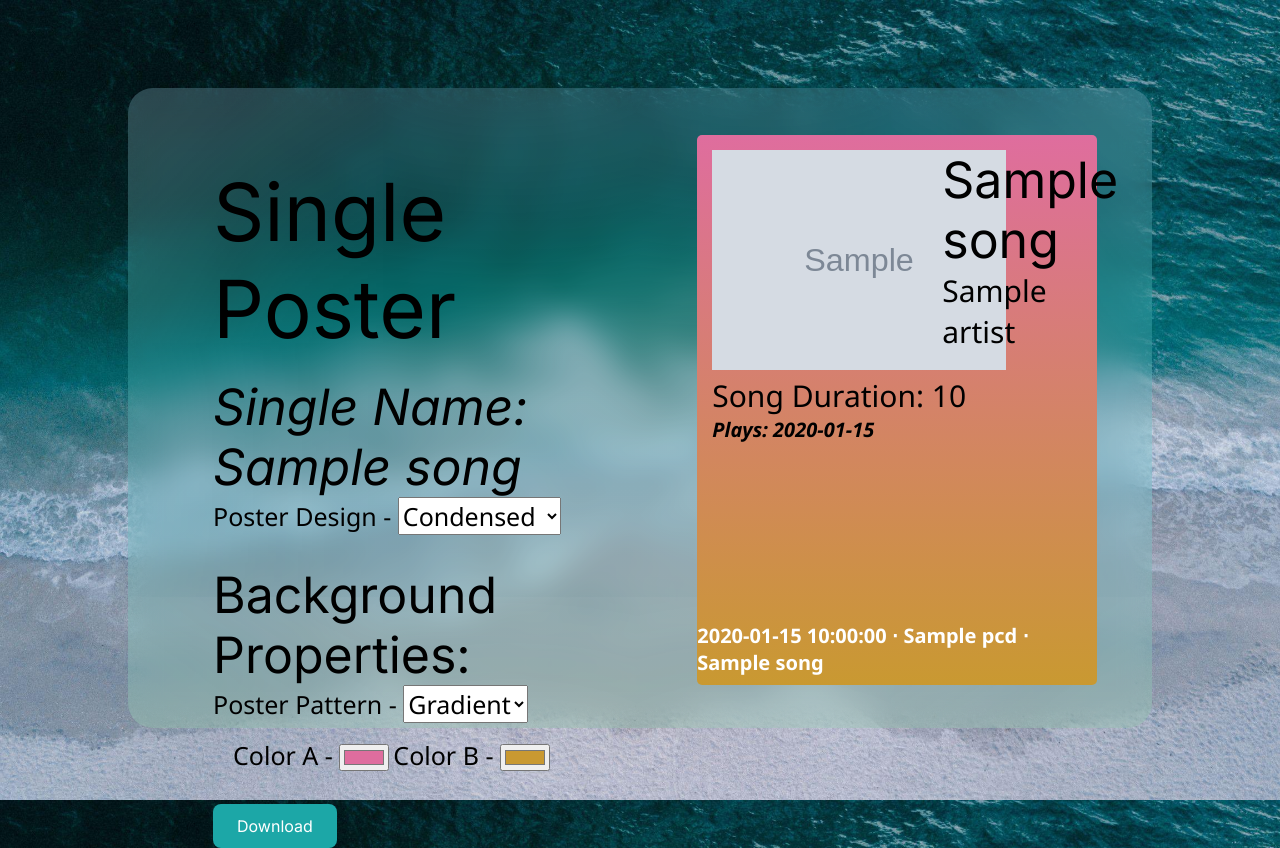
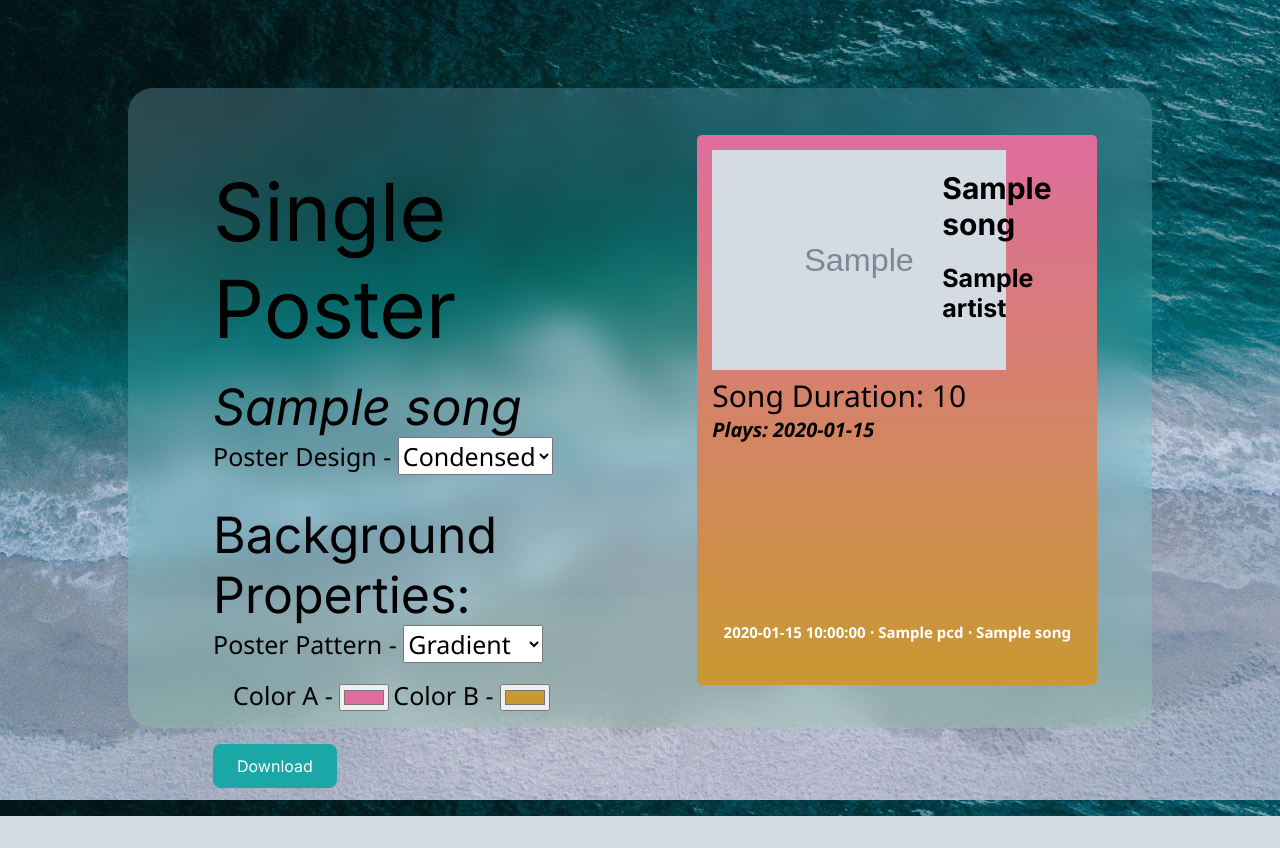
Before and after one commit to bellflwr/masseyhacks_xi, a Flask app: template masseyhacks_xi/templates/single_posters.html in a window 1280 px wide. After the commit the page ends 816 px from the top, so only its background shows below. Run offline with Flask 3, Linux system fonts and the light colour scheme; the template is opened without the code that fills it: most values are stand-ins (such as "Sample title", 1, 10 or a date in 2020); grey boxes marked "Sample" are stand-in pictures; some libraries are stand-ins or nearby versions.

Commit message:
Finished Single Posters Adjustments

```diff
--- a/masseyhacks_xi/templates/single_posters.html
+++ b/masseyhacks_xi/templates/single_posters.html
@@ -10,14 +10,14 @@
         <div class="bg_elements", id="properties">
             <div style="margin: 50px 0 0 60px;">
                 <header class="extra_large_header", style="margin-bottom: 20px;">Single Poster</header>
-                <header class="category_header", style="font-style: italic;">Single Name: {{ song.name }}</header>
+                <header class="category_header", style="font-style: italic;">{{ song.name }}</header>
 
                 <label for="poster_design", class="property_header">Poster Design - </label>
                 <select name="poster_design", class="property_header", id="poster_design", x-model="poster_design">
                     <option>Condensed</option>
                     <option>Organized</option>
                     <option>Centered</option>
-                    <option>Right_Focus</option>
+
                 </select>
 
                 <header class="category_header" style="margin-top: 30px;">Background Properties: </header>
@@ -28,6 +28,8 @@
                     <option>Stencils</option>
                     <option>Roses</option>
                     <option>Splash</option>
+                    <option>Hexagons</option>
+                    <option>Circles</option>
                 </select>
 
                 <div style="margin: 15px 0 0 20px; background: none;">
@@ -46,32 +48,32 @@
             <div class="column_arrangement" id="preview" :style="`--color_A: ${color_A}; --color_B: ${color_B}`">
                 <div style="display: flex; height: 40%;">
                     <div class="bg_elements", id="album_cover", style="height: 100%; justify-content: center;">
-                        <img src="{{ song.image_url }}", style="height:100%;", x-show="poster_design == 'Condensed' || poster_design == 'Right_Focus'">
+                        <img src="{{ song.image_url }}", style="height:100%;", x-show="poster_design == 'Condensed'">
                         <img src="{{ song.image_url }}", style="height:100%;", x-show="poster_design == 'Organized' || poster_design == 'Centered'">
                     </div>
 
-                    <div class="bg_elements", id="album_cover_side_text", style="height: 80%; background: none;", x-show="poster_design == 'Condensed' || poster_design == 'Right_Focus'">
-                        <label class="large_header", x-show="poster_design == 'Condensed' || poster_design == 'Right_Focus'">{{ song.name }}</label>
-                        <label class="medium_header", x-show="poster_design == 'Condensed' || poster_design == 'Right_Focus'">{{ song.artist }}</label>
+                    <div class="bg_elements", id="album_cover_side_text", style="height: 80%; background: none;", x-show="poster_design == 'Condensed'">
+                        <h1 class="song_name", x-show="poster_design == 'Condensed'">{{ song.name }}</h1>
+                        <h2 class="artist_name", x-show="poster_design == 'Condensed'">{{ song.artist }}</h2>
                     </div>
                 </div>
 
                 <div class="column_arrangement" style="height: 40%; margin: 20px 0 0 0;">
-                    <label class="medium_header", style="margin-left: 15px;", x-show="poster_design == 'Condensed' || poster_design == 'Right_Focus'">Song Duration: {{ song.duration_ms }}</label>
-                    <label class="small_header", style="font-style: italic; margin-left: 15px;", x-show="poster_design == 'Condensed' || poster_design == 'Right_Focus'">Plays: {{ song.times_played }}</label>
+                    <label class="medium_header", style="margin-left: 15px;", x-show="poster_design == 'Condensed'">Song Duration: {{ song.duration_ms }}</label>
+                    <label class="small_header", style="font-style: italic; margin-left: 15px;", x-show="poster_design == 'Condensed'">Plays: {{ song.times_played }}</label>
 
-                    <label class="large_header center", style="text-align: center;", x-show="poster_design == 'Organized'">Song Name</label>
-                    <label class="small_header center", style="text-align: center;", x-show="poster_design == 'Organized'">Artist Name</label>
+                    <label class="song_name center", style="text-align: center;", x-show="poster_design == 'Organized'">{{ song.name }}</label>
+                    <label class="artist_name center", style="text-align: center;", x-show="poster_design == 'Organized'">{{ song.artist }}</label>
                     <label class="small_header center", style="text-align: center;", x-show="poster_design == 'Organized'">Song Duration: {{ duration }}</label>
                     <label class="track_header center", style="font-style: italic; text-align: center;" x-show="poster_design == 'Organized'">Plays: {{ song.times_played }}</label>
 
-                    <label class="medium_header center", style="text-align: center;", x-show="poster_design == 'Centered'">Song Name - Artist Name</label>
-                    <label class="small_header center", style="text-align: center;", x-show="poster_design == 'Centered'">Song Duration: </label>
-                    <label class="small_header center", style="font-style: italic; text-align: center;", x-show="poster_design == 'Centered'">Plays: </label>
+                    <label class="artist_name center", style="text-align: center;", x-show="poster_design == 'Centered'">{{ song.name }} - {{ song.artist }}</label>
+                    <label class="small_header center", style="text-align: center;", x-show="poster_design == 'Centered'">Song Duration: {{ duration }}</label>
+                    <label class="small_header center", style="font-style: italic; text-align: center;", x-show="poster_design == 'Centered'">Plays: {{ song.times_played }} </label>
                 </div>
 
                 <div class="column_arrangement", style="height: 20%">
-                    <label class="small_header center", style="margin-top: 40px; color: white">{{ song.release_date }} ⋅ {{ pcd }} ⋅ {{ song.record_label }}</label>
+                    <label class="footer_header center", style="margin-top: 40px; color: white">{{ song.release_date }} ⋅ {{ pcd }} ⋅ {{ song.record_label }}</label>
                 </div>
             </div>
 
@@ -79,6 +81,8 @@
                 <img src="/static/images/stencil.png", x-show="pattern == 'Stencils'", style="border-radius: 15px;">
                 <img src="/static/images/roses.png", x-show="pattern == 'Roses'">
                 <img src="/static/images/splash.png", x-show="pattern == 'Splash'">
+                <img src="/static/images/hexagons.png", x-show="pattern == 'Hexagons'">
+                <img src="/static/images/circles.png", x-show="pattern == 'Circles'">
             </div>
         </div>
     </div>
```
